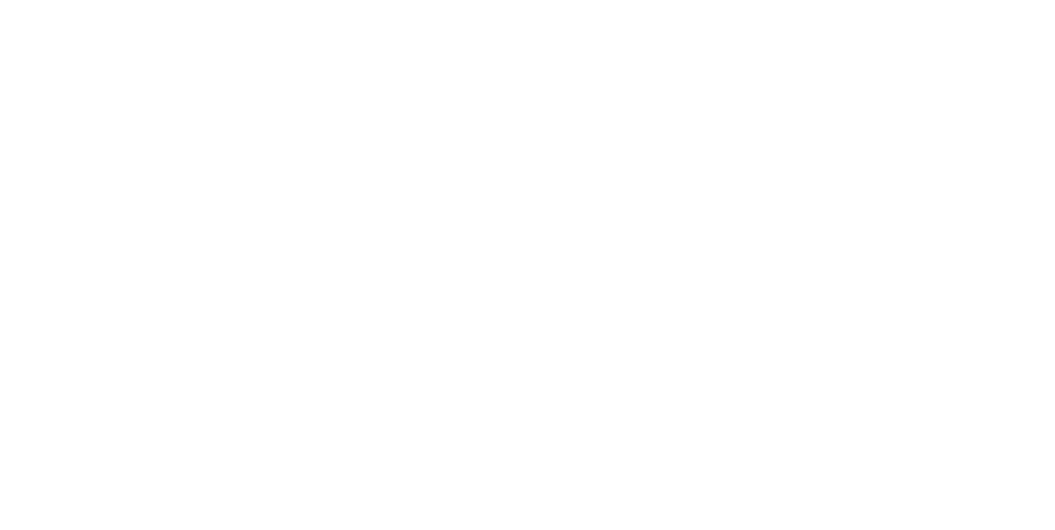
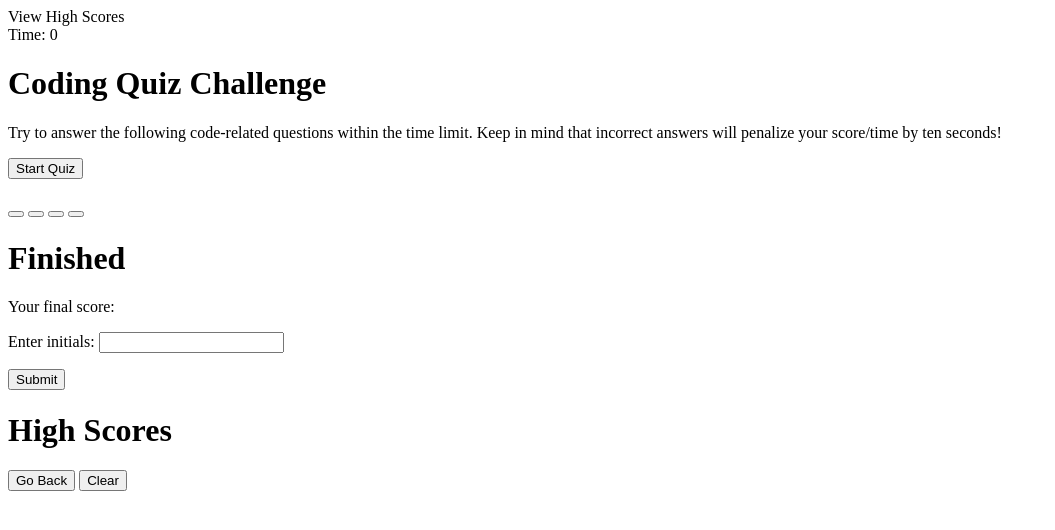
Before and after one commit to thetryworks/Code-Quiz, a plain HTML site: page index.html in a window 1280 px wide. Shown: the whole page, without its empty margins (0-1055 px from the left). Drawn offline with Linux system fonts and the light colour scheme.

Commit message:
initial html structure

```diff
--- a/index.html
+++ b/index.html
@@ -4,9 +4,48 @@
     <meta charset="UTF-8">
     <meta http-equiv="X-UA-Compatible" content="IE=edge">
     <meta name="viewport" content="width=device-width, initial-scale=1.0">
-    <title>Document</title>
+    <title>Code Quiz</title>
 </head>
 <body>
+    <header>
+        <div>
+            <div id="viewHighScores">View High Scores</div>
+            <div>Time: <span id="timer">0</span></div>
+        </div>
+    </header>
+    <div>
+        <div>
+            <div id="startquiz">
+                <h1>Coding Quiz Challenge</h1>
+                <p>Try to answer the following code-related questions within the time limit. Keep in mind that incorrect answers will penalize your score/time by ten seconds!</p>
+                <button type="button" id="startQuiz">Start Quiz</button>
+            </div>
+        </div>
+        <div id="quiz">
+            <h1 id="question"></h1>
+            <div id ="answers">
+                <button type="button" id="0"></button>
+                <button type="button" id="1"></button>
+                <button type="button" id="2"></button>
+                <button type="button" id="3"></button>
+            </div>
+        </div>
+        <div id="inputScore">
+            <h1>Finished</h1>
+            <p>Your final score: <span id="score"></span></p>
+            <p>Enter initials: <input type="text" id="initials"></p>
+            <button type="button" id="submitInitials">Submit</button>
+        </div>
+        <div id="highScores">
+            <h1>High Scores</h1>
+            <div id="scores">
+            </div>
+            <button type="button" id="goBack">Go Back</button>
+            <button type="button" id="clearScores">Clear</button>
+        </div>
+    </div>
+    <script src="assets/js/question.js"></script>
+    <script src="assets/js/script.js"></script>
 
 
 </body>
```
Also changed, not shown: assets/js/question.js (added).
